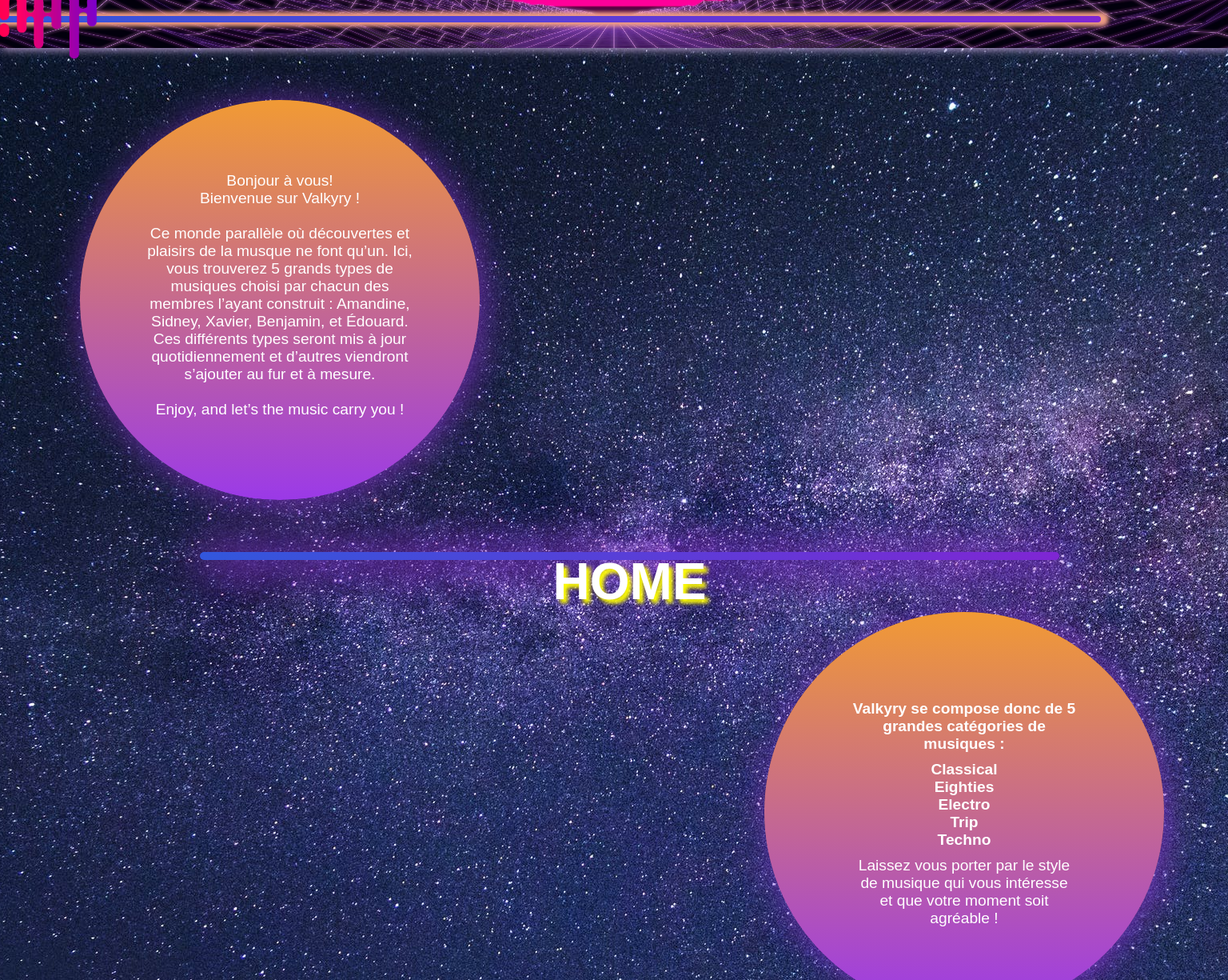
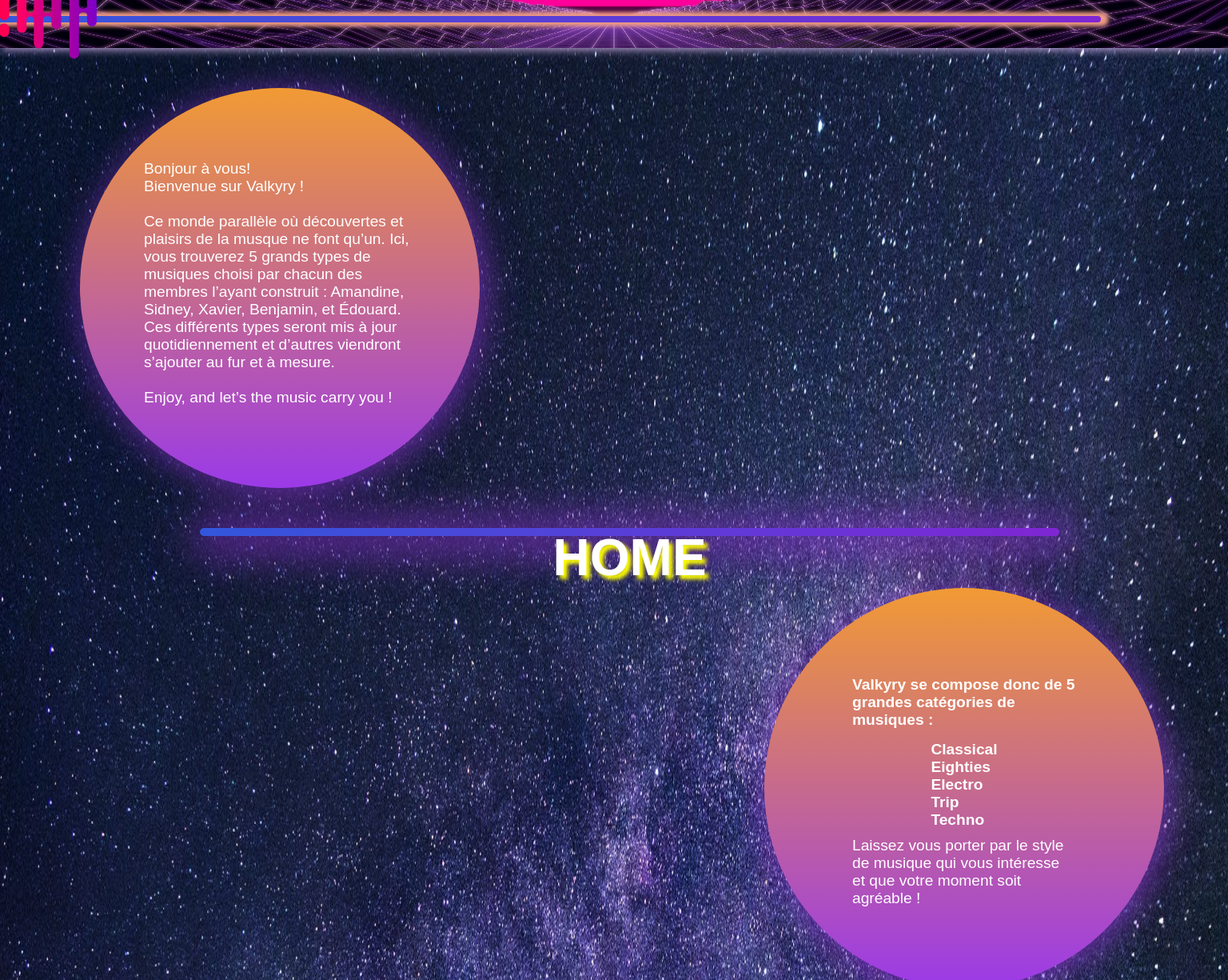
Before and after one commit to Amandine-d/barbari_hackathon, a React (Create React App) app: page / in a window 1536 px wide. Shown: the part 140-1365 px from the top of the page at 80% size. Built offline with nearby package versions, Linux system fonts and the light colour scheme; a web font is replaced by a local one.

Commit message:
animation

```diff
--- a/src/components/Home/Home.css
+++ b/src/components/Home/Home.css
@@ -12,7 +12,7 @@
 
 p {
   font-size: 0.5em;
-  padding-top: 10px;
+  padding-top: 8px;
 }
 
 .list_music {
@@ -26,7 +26,7 @@ p {
   justify-content: center;
   align-items: center;
   flex-wrap: wrap;
-  padding: 5px;
+  padding: 20px;
   }
 
   .oui_2 {
@@ -34,18 +34,18 @@ p {
     justify-content: center;
     align-items: center;
     flex-wrap: wrap;
-    padding: 35px;
-    }
+    padding: 30px;
+  }
 
-.home {
+/* .home {
   display: flex;
   flex-direction: column;
   text-align: center;
   background-image: url('/src/assets/galaxy.jpeg');
   background-position: center;
-  /* background-size: 1080px 800px; */
+  background-size: 1080px 800px;
   background-repeat: no-repeat;
-}
+} */
 
 .title_home {
   font-size: 2em;
@@ -55,10 +55,8 @@ p {
 
 }
 
-
-
 .cercle {
-  margin: 65px 0px ;
+  margin: 50px 0px ;
   margin-left: 100px;
   width: 50vw;
   height: 30vh;
@@ -140,29 +138,23 @@ p {
   .list_music {
     font-size: 1.2em;
     font-weight: bold;
-    padding-top: 10px;
+    padding-top: 15px;
   }
 
-  .home {
+  /* .home {
     background-image: url('/src/assets/galaxy.jpeg');
     background-position: center;
     height: 150vh;
-    /* background-size: 100% 100%; */
+    background-size: 100% 100%;
     z-index: 0;
-  }
+  } */
 
   .oui {
-    display: flex;
-    justify-content: center;
-    align-items: center;
     flex-wrap: wrap;
     padding: 80px;
     }
 
     .oui_2 {
-      display: flex;
-      justify-content: center;
-      align-items: center;
       flex-wrap: wrap;
       padding: 110px;
       }
--- a/src/components/Music/Music.css
+++ b/src/components/Music/Music.css
@@ -18,13 +18,27 @@
   display: column;
   justify-content: center;
   border: 1px solid hsl(323,100%,50%);
-  opacity: 0.8;
+  opacity: 0.9;
   font-size: 1.1rem;
   box-shadow: 10px 5px 5px hsl(323,100%,50%);
   padding: 1em;
   margin: 20px;
   border-radius: 10px;
   width: 100%;
+  background-color: rgba(37, 10, 59, 0.8);
+}
+
+iframe {
+  animation: defilement-rtl6 3.5s linear;
+}
+
+@keyframes defilement-rtl6 {
+  0% {
+    transform: translateX(-3550px);
+  }
+  100% {
+    transform: translateX(0px);
+  }
 }
 
 .container__contain {
```
